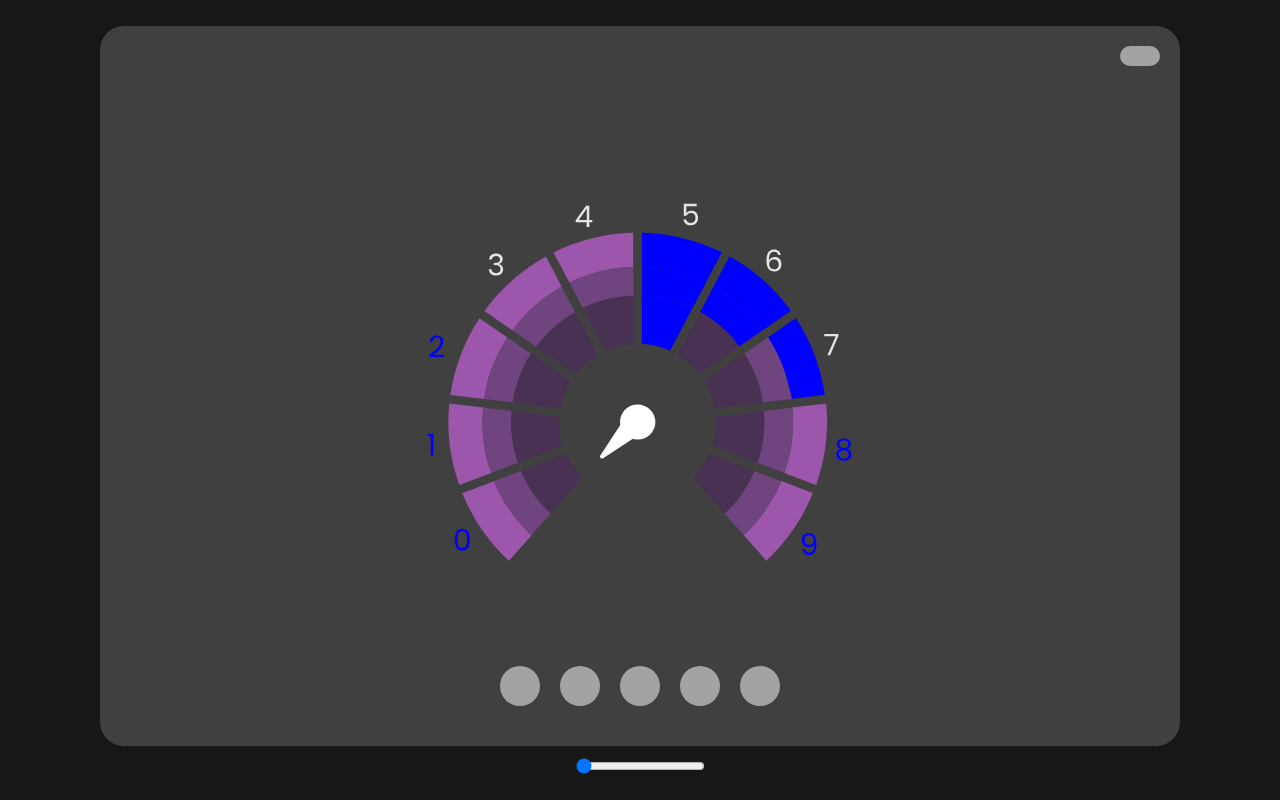
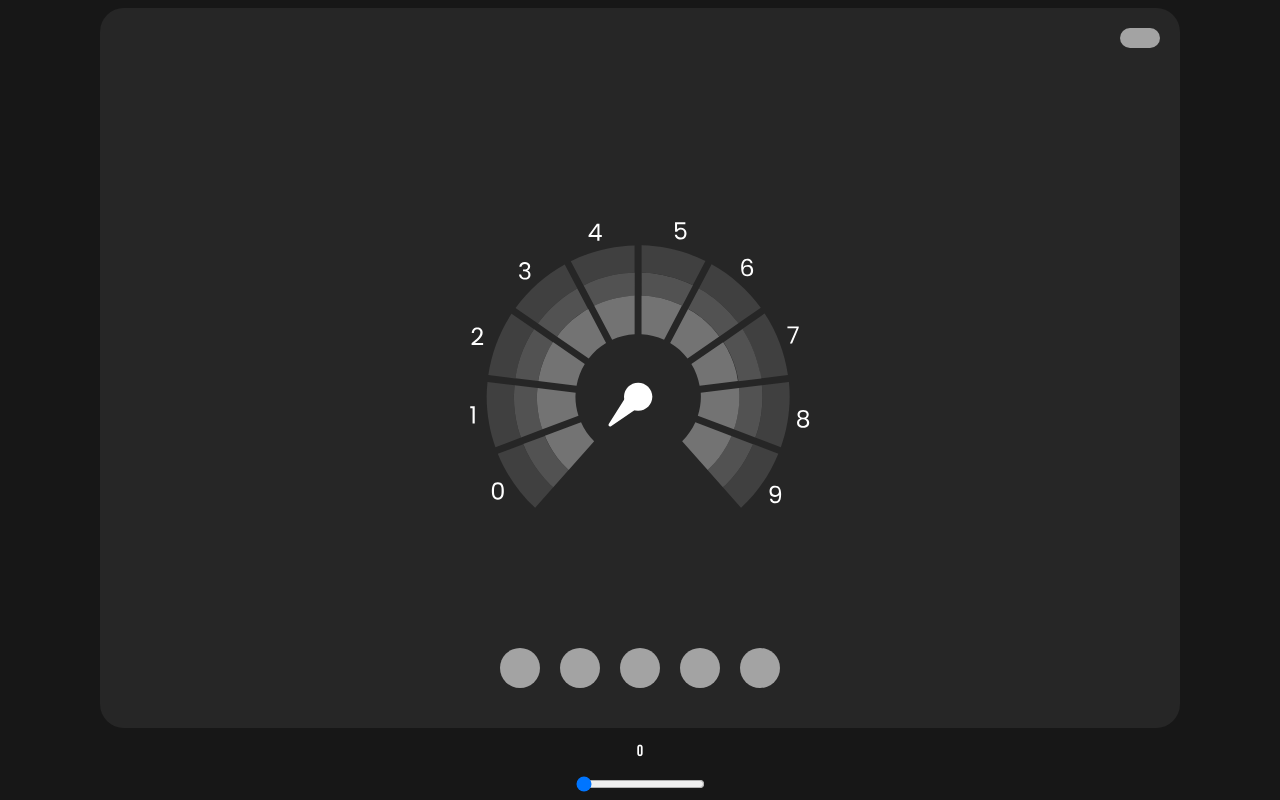
Before and after one commit to HrishikShaji/speedometer, a Next.js app: page / in a window 1280 px wide. Built offline with nearby package versions, Linux system fonts and the light colour scheme.

Commit message:
animation logic implemented

```diff
--- a/app/page.tsx
+++ b/app/page.tsx
@@ -1,46 +1,45 @@
 "use client";
-import { One } from "@/components/One";
 import { useEffect, useState } from "react";
 import gsap from "gsap";
-import { MeterOne } from "@/components/MeterOne";
-import { MeterTwo } from "@/components/MeterTwo";
-import { MeterThree } from "@/components/MeterThree";
-import { MeterFour } from "@/components/MeterFour";
-import { MeterFive } from "@/components/MeterFive";
-import { MeterSix } from "@/components/MeterSix";
 import { MeterSeven } from "@/components/MeterSeven";
+
+const green = ["#4ade80", "#22c55e", "#16a34a"];
+const defaults = ["#404040", "#525252", "#737373"];
 
 export default function Home() {
 	const [speed, setSpeed] = useState(0);
 
 	useEffect(() => {
-    const needle = document.getElementById("needl");
-    const el = document.getElementById("fifth-one");
+		const group = document.getElementById("six");
 
-    if (speed > 40 && speed < 90) {
-      gsap.to(el, { fill: "green" });
+		if (group) {
+			const paths = group.getElementsByTagName("path");
+
+			if (speed > 160) {
+				gsap.to(paths, {
+					fill: (i) => green[i],
+					stagger: {
+						each: 0.1,
+						from: "end",
+					},
+				});
 			} else {
-      gsap.to(el, { fill: "white" });
+				gsap.to(paths, {
+					fill: (i) => defaults[i],
+					stagger: {
+						each: 0.1,
+						from: "start",
+					},
+				});
 			}
-
-    gsap.fromTo(
-      needle,
-      {
-        rotate: 0,
-      },
-      {
-        transformOrigin: "bottom left",
-        rotate: 360,
-        duration: 3,
-      },
-    );
+		}
 	}, [speed]);
 	return (
 		<main className=" w-full h-screen flex flex-col gap-3 p-2 justify-center items-center bg-neutral-900">
-      <div className="h-[720px]  w-[1080px] bg-neutral-700 flex flex-col justify-center items-center rounded-3xl relative">
+			<div className="h-[720px]  w-[1080px] bg-neutral-800 flex flex-col justify-center items-center rounded-3xl relative">
 				<div className="absolute top-5 right-5 bg-neutral-400 rounded-3xl w-10 h-5"></div>
-        <div className="flex gap-40 absolute ">
-          <div className="w-[500px]">
+				<div className="flex gap-40 absolute  ">
+					<div className="w-[400px]">
 						<MeterSeven speed={speed} />
 					</div>
 				</div>
@@ -52,6 +51,7 @@
 					<div className="bg-neutral-400 rounded-full w-10 h-10"></div>
 				</div>
 			</div>
+			<h1 className="text-white">{speed}</h1>
 			<input
 				type="range"
 				defaultValue={speed}
--- a/components/MeterSeven.tsx
+++ b/components/MeterSeven.tsx
@@ -3,127 +3,137 @@
 }
 
 export const MeterSeven: React.FC<MeterSevenProps> = ({ speed }) => {
+	const colors = {
+		circleOne: "white",
+		circleTwo: "red",
+		circleThree: "#737373",
+		circleFour: "#525252",
+		circleFive: "#404040",
+		text: "white",
+	};
 	return (
 		<svg viewBox="0 0 500 500" fill="none" xmlns="http://www.w3.org/2000/svg">
+			<g id="six">
 				<path
 					d="M339.5 120.3L323.6 150.5C325.5 151.6 327.5 152.7 329.4 153.9C331.4 155.2 333.4 156.5 335.4 157.8C337.4 159.2 339.3 160.5 341.2 162C343.1 163.4 345 164.9 346.8 166.5C348.6 168 350.4 169.6 352.2 171.2C354 172.8 355.7 174.5 357.4 176.2C359.1 177.9 360.7 179.6 362.4 181.4C364 183.2 365.6 185 367.1 186.8C368.6 188.6 370.1 190.5 371.6 192.4C372 193 372.5 193.6 372.9 194.2L401 174.8C384.8 152.4 363.8 133.8 339.5 120.3Z"
-        fill="blue"
+					fill={colors.circleFive}
 				/>
 				<path
 					d="M367.1 186.8C365.6 185 364 183.2 362.4 181.4C360.8 179.6 359.1 177.9 357.4 176.2C355.7 174.5 354 172.9 352.2 171.2C350.4 169.6 348.6 168 346.8 166.5C345 165 343.1 163.5 341.2 162C339.3 160.6 337.3 159.2 335.4 157.8C333.4 156.4 331.4 155.1 329.4 153.9C327.5 152.7 325.6 151.6 323.6 150.5L310.2 176C311.7 176.8 313.1 177.7 314.5 178.5C316.3 179.6 318.1 180.8 319.9 182C321.7 183.2 323.4 184.5 325.1 185.8C326.8 187.1 328.4 188.5 330.1 189.8C331.7 191.2 333.3 192.6 334.9 194.1C336.4 195.6 338 197.1 339.4 198.6C340.9 200.1 342.3 201.7 343.7 203.4C345.1 205 346.4 206.7 347.8 208.4C348.3 209.1 348.8 209.8 349.3 210.5L373 194.1C372.6 193.5 372.1 192.9 371.7 192.3C370.2 190.5 368.7 188.6 367.1 186.8Z"
-        fill="blue"
+					fill={colors.circleFour}
 				/>
 				<path
+					d="M343.6 203.6C342.2 202 340.8 200.4 339.3 198.8C337.8 197.3 336.3 195.7 334.8 194.3C333.3 192.8 331.7 191.4 330 190C328.4 188.6 326.7 187.3 325 186C323.3 184.7 321.6 183.4 319.8 182.2C318 181 316.3 179.8 314.4 178.7C313 177.8 311.5 177 310.1 176.2L287.7 218.9C296.1 223.9 303.4 230.4 309.4 238.1L349.1 210.7C348.6 210 348.1 209.3 347.6 208.6C346.4 206.9 345 205.2 343.6 203.6Z"
+					fill={colors.circleThree}
+				/>
+			</g>
+			<path
 				d="M377.9 201.4C378.5 202.3 379.1 203.3 379.7 204.2C381 206.2 382.2 208.3 383.3 210.4C384.5 212.5 385.6 214.6 386.6 216.7C387.7 218.8 388.7 221 389.6 223.2C390.6 225.4 391.5 227.6 392.3 229.8C393.2 232 394 234.3 394.7 236.6C395.5 238.9 396.2 241.2 396.8 243.5C397.5 245.8 398.1 248.1 398.6 250.4C399.1 252.7 399.6 255.1 400.1 257.4C400.4 259.2 400.7 261.1 401 262.9L434.9 258.8C430.9 231.4 421 205.1 405.8 181.9L377.9 201.4Z"
-        fill="blue"
+				fill={colors.circleFive}
 			/>
 			<path
 				d="M398.8 250.4C398.3 248.1 397.7 245.8 397 243.5C396.3 241.2 395.6 238.9 394.9 236.6C394.1 234.3 393.3 232.1 392.5 229.8C391.6 227.6 390.7 225.4 389.8 223.2C388.8 221 387.8 218.8 386.8 216.7C385.7 214.6 384.6 212.4 383.5 210.4C382.3 208.3 381.1 206.2 379.9 204.2C379.3 203.3 378.7 202.3 378.1 201.4L354.4 217.8C354.7 218.2 355 218.7 355.3 219.1C356.4 220.9 357.5 222.8 358.6 224.6C359.6 226.5 360.6 228.4 361.6 230.3C362.5 232.2 363.4 234.2 364.3 236.1C365.1 238.1 365.9 240 366.7 242.1C367.4 244.1 368.1 246.1 368.8 248.2C369.4 250.2 370 252.3 370.6 254.4C371.1 256.5 371.6 258.6 372 260.6C372.4 262.6 372.8 264.5 373.1 266.5L401.7 263C401.4 261.2 401.1 259.3 400.8 257.5C399.9 255.1 399.4 252.8 398.8 250.4Z"
-        fill="#70447E"
+				fill={colors.circleFour}
 			/>
 			<path
 				d="M402.3 271.6C402.5 274.1 402.7 276.4 402.8 278.8C402.9 281.2 403 283.6 403 286C403 292.8 402.6 299.6 401.7 306.3C400.8 313 399.5 319.7 397.7 326.2C396.6 329.8 395.4 333.4 394.1 336.9L426.1 349C433.3 328.8 437 307.5 437.1 286C437.1 279.8 436.8 273.6 436.2 267.5L402.3 271.6Z"
-        fill="#9C57AC"
+				fill={colors.circleFive}
 			/>
 			<path
 				d="M402.3 271.7L373.7 275.1C373.8 276.6 374 278.1 374 279.6C374.1 281.7 374.2 283.9 374.2 286C374.2 292 373.8 298 372.9 304C372 310 370.8 315.9 369.1 321.6C368.5 323.3 367.9 325 367.2 326.6L394.1 336.8C395.4 333.3 396.6 329.7 397.7 326.1C399.5 319.6 400.8 312.9 401.7 306.2C402.6 299.5 403 292.7 403 285.9C403 283.5 402.9 281.1 402.8 278.7C402.7 276.4 402.5 274.1 402.3 271.7Z"
-        fill="#70447E"
+				fill={colors.circleFour}
 			/>
 			<path
 				d="M391.1 345.4C388.5 351.7 385.5 357.8 382.1 363.6C378.7 369.5 374.9 375.1 370.8 380.5C366.7 385.9 362.2 391 357.4 395.8C356.2 396.9 354.9 398 353.6 399.1L376.3 424.7C396.6 405.9 412.5 382.8 422.9 357.1L391.2 345.1C391.2 345.2 391.2 345.3 391.1 345.4Z"
-        fill="#9C57AC"
+				fill={colors.circleFive}
 			/>
 			<path
 				d="M362.7 338.6C360.2 344.1 357.3 349.4 354 354.4C350.7 359.5 347.1 364.3 343.2 368.9C340.4 371.9 337.5 374.8 334.5 377.6L353.6 399.2C354.9 398.1 356.1 397 357.4 395.9C362.2 391.1 366.7 386 370.8 380.6C374.9 375.2 378.7 369.6 382.1 363.7C385.5 357.8 388.5 351.7 391.1 345.5C391.1 345.4 391.2 345.3 391.2 345.2L364.1 334.9C363.7 336.1 363.2 337.3 362.7 338.6Z"
-        fill="#70447E"
+				fill={colors.circleFour}
 			/>
 			<path
 				d="M124.4 380.6C120.3 375.2 116.5 369.6 113.1 363.7C109.7 357.8 106.7 351.7 104.1 345.5C104.1 345.4 104 345.3 104 345.2L72.2998 357.2C82.6998 382.9 98.5998 405.9 118.9 424.8L141.6 399.2C140.3 398.1 139.1 397 137.8 395.9C133 391 128.6 385.9 124.4 380.6Z"
-        fill="#9C57AC"
+				fill={colors.circleFive}
 			/>
 			<path
 				d="M141.2 354.4C137.9 349.3 135.1 344 132.5 338.6C132 337.4 131.6 336.1 131.1 334.9L104 345.1C104 345.2 104.1 345.3 104.1 345.4C106.7 351.7 109.7 357.8 113.1 363.6C116.5 369.5 120.3 375.1 124.4 380.5C128.5 385.9 133 391 137.8 395.8C139 396.9 140.3 398 141.6 399.1L160.7 377.5C157.7 374.7 154.8 371.8 152 368.8C148.1 364.3 144.5 359.5 141.2 354.4Z"
-        fill="#70447E"
+				fill={colors.circleFour}
 			/>
 			<path
 				d="M93.6998 306.3C92.7998 299.6 92.3998 292.8 92.3998 286C92.4998 281.2 92.7998 276.4 93.2998 271.6L59.3998 267.5C58.6998 273.6 58.3998 279.8 58.2998 286C58.3998 307.5 62.0998 328.8 69.2998 349L101.3 336.9C99.9998 333.4 98.7998 329.8 97.6998 326.2C95.8998 319.7 94.4998 313 93.6998 306.3Z"
-        fill="#9C57AC"
+				fill={colors.circleFive}
 			/>
 			<path
 				d="M122.4 304C121.5 298 121.1 292 121.1 286C121.2 282.4 121.5 278.7 121.9 275.1L93.2999 271.6C92.7999 276.4 92.4999 281.2 92.3999 286C92.3999 292.8 92.7999 299.6 93.6999 306.3C94.5999 313 95.8999 319.7 97.6999 326.2C98.7999 329.8 99.9999 333.4 101.3 336.9L128.2 326.7C127.5 325 126.9 323.4 126.3 321.7C124.6 315.9 123.3 310 122.4 304Z"
-        fill="#70447E"
+				fill={colors.circleFour}
 			/>
 			<path
 				d="M60.3999 258.9L94.1999 263C94.9999 257.2 96.1999 251.5 97.5999 245.8C99.3999 239.3 101.5 232.8 104.1 226.6C106.7 220.3 109.7 214.3 113.1 208.4C114.6 206.1 116.1 203.8 117.6 201.6L89.3999 182.2C74.2999 205.3 64.3999 231.5 60.3999 258.9Z"
-        fill="#9C57AC"
+				fill={colors.circleFive}
 			/>
 			<path
 				d="M113.1 208.3C109.7 214.2 106.7 220.3 104.1 226.5C101.5 232.8 99.3002 239.2 97.6002 245.7C96.1002 251.4 95.0002 257.1 94.2002 262.9L122.7 266.4C123.5 261 124.7 255.6 126.2 250.3C127.9 244.5 130 238.9 132.5 233.4C135 228 137.8 222.7 141.1 217.7L117.6 201.5C116.1 203.8 114.6 206 113.1 208.3Z"
-        fill="#70447E"
+				fill={colors.circleFour}
 			/>
 			<path
 				d="M94.3999 175L122.5 194.4C123.1 193.4 123.8 192.5 124.4 191.5C128.5 186.1 133 181 137.8 176.2C142.6 171.4 147.7 166.9 153.1 162.8C158.5 158.7 164.1 154.9 170 151.5C170.6 151.2 171.1 150.9 171.7 150.7L155.9 120.6C131.7 134 110.7 152.5 94.3999 175Z"
-        fill="#9C57AC"
+				fill={colors.circleFive}
 			/>
 			<path
 				d="M170 151.5C164.1 154.9 158.5 158.7 153.1 162.8C147.7 166.9 142.6 171.4 137.8 176.2C133 181 128.5 186.1 124.4 191.5C123.7 192.5 123.1 193.4 122.5 194.4L146.3 210.8C148.1 208.2 150 205.6 152 203.2C155.9 198.6 160.2 194.4 164.8 190.4C169.4 186.5 174.2 182.8 179.2 179.6C181.1 178.5 183.1 177.4 185.1 176.4L171.6 150.7C171.1 150.9 170.6 151.2 170 151.5Z"
-        fill="#70447E"
+				fill={colors.circleFour}
 			/>
 			<path
 				d="M179.5 146.8C182.4 145.3 185.3 143.8 188.2 142.5C194.5 139.9 200.9 137.7 207.4 136C213.9 134.2 220.6 132.9 227.3 132C232.6 131.4 237.9 131 243.2 131V96.8C215.5 97.4 188.3 104.2 163.5 116.5L179.5 146.8Z"
-        fill="#9C57AC"
+				fill={colors.circleFive}
 			/>
 			<path
 				d="M207.5 136C201 137.8 194.5 139.9 188.3 142.5C185.3 143.8 182.4 145.3 179.6 146.8L192.9 172.2C193.7 171.8 194.4 171.4 195.2 171C200.7 168.5 206.3 166.4 212.1 164.7C217.9 163 223.8 161.7 229.7 160.9C234.2 160.3 238.8 160 243.4 159.9V131C238.1 131.1 232.8 131.4 227.5 132C220.7 132.9 214 134.2 207.5 136Z"
-        fill="#70447E"
+				fill={colors.circleFour}
 			/>
 			<path
 				d="M303.8 141.2C301.6 140.3 299.3 139.5 297.1 138.8C294.8 138 292.5 137.3 290.2 136.7C287.9 136 285.6 135.4 283.3 134.9C281 134.4 278.6 133.9 276.3 133.4C273.9 133 271.6 132.6 269.2 132.2C266.8 131.9 264.5 131.6 262.1 131.4C259.7 131.2 257.3 131 254.9 130.9C254 130.9 253 130.8 252.1 130.8V159.6C252.8 159.6 253.5 159.6 254.2 159.6C256.3 159.7 258.5 159.9 260.6 160.1C262.7 160.3 264.8 160.6 267 160.9C269.1 161.2 271.2 161.6 273.3 162C275.4 162.4 277.5 162.9 279.5 163.5C281.6 164 283.6 164.6 285.7 165.3C287.7 165.9 289.8 166.6 291.8 167.4C293.8 168.1 295.8 168.9 297.8 169.8C299.5 170.5 301.2 171.3 302.8 172.1L316.2 146.6C314.4 145.7 312.5 144.8 310.6 144C308.2 143 306 142 303.8 141.2Z"
-        fill="blue"
+				fill={colors.circleFour}
 			/>
 			<path
 				d="M252 130.8C252.9 130.8 253.9 130.8 254.8 130.9C257.2 131 259.6 131.2 262 131.4C264.4 131.6 266.8 131.9 269.1 132.2C271.5 132.5 273.8 132.9 276.2 133.4C278.6 133.8 280.9 134.3 283.2 134.9C285.5 135.4 287.8 136.1 290.1 136.7C292.4 137.4 294.7 138.1 297 138.8C299.3 139.6 301.5 140.4 303.7 141.2C305.9 142.1 308.1 143 310.3 143.9C312.2 144.7 314 145.6 315.9 146.5L331.8 116.3C307 104 279.7 97.3 252 96.7V130.8Z"
-        fill="blue"
-      />
-      <path
-        d="M343.6 203.6C342.2 202 340.8 200.4 339.3 198.8C337.8 197.3 336.3 195.7 334.8 194.3C333.3 192.8 331.7 191.4 330 190C328.4 188.6 326.7 187.3 325 186C323.3 184.7 321.6 183.4 319.8 182.2C318 181 316.3 179.8 314.4 178.7C313 177.8 311.5 177 310.1 176.2L287.7 218.9C296.1 223.9 303.4 230.4 309.4 238.1L349.1 210.7C348.6 210 348.1 209.3 347.6 208.6C346.4 206.9 345 205.2 343.6 203.6Z"
-        fill="#483153"
+				fill={colors.circleFive}
 			/>
 			<path
 				d="M370.1 254.3C369.6 252.2 369 250.2 368.3 248.1C367.7 246.1 367 244 366.2 242C365.5 240 364.7 238 363.8 236C363 234 362.1 232.1 361.1 230.2C360.2 228.3 359.2 226.4 358.1 224.5C357.1 222.6 356 220.8 354.8 219C354.5 218.6 354.2 218.1 353.9 217.7L314.2 245.1C319.3 253.4 322.8 262.6 324.5 272.2L372.4 266.4C372.1 264.4 371.7 262.4 371.3 260.5C371.2 258.4 370.7 256.4 370.1 254.3Z"
-        fill="#483153"
+				fill={colors.circleThree}
 			/>
 			<path
 				d="M373.7 275.1L325.9 280.9C326 282.6 326.1 284.3 326.1 286C326.1 294 324.8 302 322.3 309.6L367.3 326.7C368 325 368.6 323.4 369.2 321.7C370.9 315.9 372.2 310 373 304.1C373.9 298.1 374.3 292.1 374.3 286.1C374.3 284 374.2 281.8 374.1 279.7C373.9 278.1 373.8 276.6 373.7 275.1Z"
-        fill="#483153"
+				fill={colors.circleThree}
 			/>
 			<path
 				d="M302.7 341.6L334.6 377.6C337.6 374.8 340.5 371.9 343.3 368.9C347.2 364.3 350.9 359.5 354.1 354.4C357.4 349.3 360.2 344 362.8 338.6C363.3 337.4 363.7 336.1 364.2 334.9L319.2 317.8C315.2 326.7 309.6 334.7 302.7 341.6Z"
-        fill="#483153"
+				fill={colors.circleThree}
 			/>
 			<path
 				d="M131.2 334.8C131.6 336.1 132.1 337.3 132.6 338.5C135.1 344 138 349.3 141.3 354.3C144.6 359.4 148.2 364.2 152.1 368.8C154.9 371.8 157.8 374.7 160.8 377.5L192.7 341.5C185.8 334.7 180.2 326.6 176.3 317.7L131.2 334.8Z"
-        fill="#483153"
+				fill={colors.circleThree}
 			/>
 			<path
 				d="M169.6 280.9L121.9 275.1C121.5 278.7 121.2 282.4 121.1 286C121.1 292 121.5 298 122.4 304C123.3 310 124.5 315.9 126.2 321.6C126.8 323.3 127.4 325 128.1 326.6L173.1 309.6C170.6 302 169.3 294 169.3 286C169.3 284.3 169.5 282.6 169.6 280.9Z"
-        fill="#483153"
+				fill={colors.circleThree}
 			/>
 			<path
 				d="M132.6 233.4C130.1 238.9 128 244.5 126.3 250.3C124.8 255.6 123.6 261 122.8 266.4L170.7 272.2C172.4 262.6 175.9 253.4 181 245.1L141.2 217.6C137.9 222.8 135 228 132.6 233.4Z"
-        fill="#483153"
+				fill={colors.circleThree}
 			/>
 			<path
 				d="M179.3 179.6C174.2 182.9 169.4 186.5 164.9 190.4C160.3 194.3 156.1 198.6 152.1 203.2C150.1 205.7 148.2 208.2 146.4 210.8L185.9 238.1C191.9 230.4 199.2 223.9 207.6 218.9L185.3 176.4C183.2 177.4 181.2 178.4 179.3 179.6Z"
-        fill="#483153"
+				fill={colors.circleThree}
 			/>
 			<path
 				d="M212 164.6C206.2 166.3 200.6 168.4 195.1 170.9C194.3 171.3 193.6 171.7 192.8 172.1L215.2 214.8C224.1 210.8 233.6 208.4 243.3 207.9V159.8C238.7 159.9 234.2 160.2 229.6 160.8C223.7 161.6 217.8 162.9 212 164.6Z"
-        fill="#483153"
+				fill={colors.circleThree}
 			/>
 			<path
 				d="M291.6 167.4C289.6 166.7 287.6 166 285.5 165.3C283.5 164.7 281.4 164.1 279.3 163.5C277.2 163 275.1 162.5 273.1 162C271 161.6 268.9 161.2 266.8 160.9C264.7 160.6 262.6 160.3 260.4 160.1C258.3 159.9 256.1 159.7 254 159.6C253.3 159.6 252.6 159.6 251.9 159.6V207.8C261.6 208.3 271.2 210.7 280.1 214.7L302.5 172C300.8 171.2 299.2 170.4 297.5 169.7C295.6 168.9 293.6 168.1 291.6 167.4Z"
-        fill="blue"
+				fill={colors.circleThree}
 			/>
 			<path
 				id="circle"
@@ -137,47 +147,47 @@
 			/>
 			<path
 				d="M448.3 200L440.1 219.3H437.4L445.8 200.2H434.3V198H448.4V200H448.3Z"
-        fill="#E5E5E5"
+				fill={colors.text}
 			/>
 			<path
 				d="M384.1 115.7C382.3 115.7 381 116.4 380.2 117.7C379.3 119.1 378.9 121.3 378.9 124.4C379.4 123.4 380.1 122.6 381.2 122C382.3 121.4 383.4 121.1 384.7 121.1C386.7 121.1 388.4 121.7 389.6 123C390.8 124.3 391.4 126 391.4 128.3C391.4 129.6 391.1 130.9 390.6 131.9C390.1 133 389.3 133.8 388.2 134.5C387.1 135.1 385.9 135.4 384.4 135.4C382.4 135.4 380.8 134.9 379.6 134C378.5 133.1 377.7 131.8 377.2 130.2C376.7 128.6 376.5 126.6 376.5 124.3C376.5 117 379 113.4 384.1 113.4C386 113.4 387.6 113.9 388.7 115C389.8 116 390.5 117.4 390.7 119H388.2C387.7 116.8 386.4 115.7 384.1 115.7ZM381.7 123.9C380.9 124.2 380.3 124.8 379.9 125.5C379.5 126.2 379.2 127.1 379.2 128.1C379.2 129.6 379.6 130.8 380.5 131.8C381.4 132.8 382.6 133.2 384.2 133.2C385.6 133.2 386.7 132.8 387.5 131.9C388.3 131 388.7 129.9 388.7 128.4C388.7 126.9 388.3 125.6 387.5 124.8C386.7 123.9 385.6 123.5 384 123.5C383.3 123.4 382.5 123.5 381.7 123.9Z"
-        fill="#E5E5E5"
+				fill={colors.text}
 			/>
 			<path
 				d="M306.7 70.2H296.3V77C296.8 76.4 297.4 75.8 298.3 75.4C299.2 75 300.1 74.8 301.2 74.8C302.8 74.8 304.2 75.1 305.2 75.8C306.2 76.5 307 77.4 307.4 78.4C307.8 79.5 308.1 80.6 308.1 81.8C308.1 83.2 307.8 84.5 307.3 85.6C306.8 86.7 306 87.6 304.9 88.3C303.8 89 302.4 89.3 300.8 89.3C298.7 89.3 297 88.8 295.8 87.7C294.6 86.6 293.7 85.2 293.5 83.4H296.1C296.4 84.5 296.9 85.4 297.7 86C298.5 86.6 299.6 86.9 300.8 86.9C302.4 86.9 303.5 86.4 304.3 85.5C305.1 84.6 305.5 83.3 305.5 81.8C305.5 80.3 305.1 79.1 304.3 78.2C303.5 77.4 302.3 76.9 300.8 76.9C299.8 76.9 298.8 77.2 298.1 77.7C297.4 78.2 296.8 78.9 296.4 79.8H293.8V67.8H306.7V70.2Z"
-        fill="#E5E5E5"
+				fill={colors.text}
 			/>
 			<path
 				d="M185.7 86.2V84.2L196.1 69.8H199.3V83.9H202.3V86.2H199.3V91H196.6V86.2H185.7ZM196.8 72.6L188.8 83.9H196.8V72.6Z"
-        fill="#E5E5E5"
+				fill={colors.text}
 			/>
 			<path
 				d="M101.3 119.1C102.6 118.1 104.2 117.6 106.2 117.6C107.5 117.6 108.7 117.8 109.7 118.3C110.7 118.8 111.4 119.4 111.9 120.3C112.4 121.1 112.7 122.1 112.7 123.1C112.7 124.3 112.3 125.4 111.6 126.3C110.9 127.2 110 127.8 108.9 128V128.1C110.2 128.4 111.2 129 112 130C112.8 130.9 113.1 132.1 113.1 133.6C113.1 134.7 112.8 135.7 112.3 136.6C111.8 137.5 111 138.2 110 138.7C109 139.2 107.7 139.5 106.3 139.5C104.2 139.5 102.5 139 101.1 137.9C99.7998 136.8 98.9998 135.2 98.7998 133.2H101.4C101.5 134.4 102 135.4 102.9 136.1C103.7 136.9 104.8 137.2 106.2 137.2C107.6 137.2 108.6 136.8 109.4 136.1C110.1 135.4 110.5 134.4 110.5 133.3C110.5 131.8 110 130.7 109 130.1C108 129.4 106.5 129.1 104.5 129.1H103.8V127H104.5C106.3 127 107.7 126.7 108.6 126.1C109.5 125.5 110 124.6 110 123.4C110 122.4 109.7 121.5 109 120.9C108.3 120.3 107.3 120 106.1 120C104.9 120 103.9 120.3 103.1 120.9C102.3 121.5 101.9 122.4 101.8 123.5H99.1998C99.2998 121.5 99.9998 120.1 101.3 119.1Z"
-        fill="#E5E5E5"
+				fill={colors.text}
 			/>
 			<path
 				d="M45.4 214C46.8 212.7 48 211.4 49 209.9C50 208.5 50.5 207.1 50.5 205.7C50.5 204.4 50.2 203.4 49.6 202.7C49 202 48 201.6 46.6 201.6C45.3 201.6 44.2 202 43.5 202.9C42.8 203.7 42.4 204.9 42.3 206.3H39.7C39.8 204.1 40.5 202.4 41.7 201.2C43 200 44.6 199.4 46.6 199.4C48.6 199.4 50.3 200 51.5 201.1C52.7 202.2 53.3 203.8 53.3 205.8C53.3 207.4 52.8 209 51.8 210.6C50.8 212.2 49.7 213.5 48.5 214.7C47.3 215.9 45.7 217.2 43.7 218.8H53.9V221.1H39.5V219C42 217 43.9 215.3 45.4 214Z"
-        fill="blue"
+				fill={colors.text}
 			/>
 			<path
 				d="M37.7998 300.4V297.9H43.3998V319.3H40.6998V300.3H37.7998V300.4Z"
-        fill="blue"
+				fill={colors.text}
 			/>
 			<path
 				d="M66.4998 395.6C67.5998 393.7 69.4998 392.7 72.2998 392.7C74.9998 392.7 76.9998 393.7 78.0998 395.6C79.1998 397.5 79.7998 400.2 79.7998 403.6C79.7998 407.1 79.1998 409.8 78.0998 411.7C76.9998 413.6 75.0998 414.6 72.2998 414.6C69.4998 414.6 67.5998 413.6 66.4998 411.7C65.3998 409.8 64.7998 407.1 64.7998 403.6C64.7998 400.2 65.3998 397.5 66.4998 395.6ZM76.6998 399.2C76.4998 398 75.9998 397 75.2998 396.3C74.5998 395.6 73.5998 395.2 72.2998 395.2C70.9998 395.2 69.8998 395.6 69.1998 396.3C68.4998 397 67.9998 398 67.7998 399.2C67.5998 400.4 67.4998 401.9 67.4998 403.6C67.4998 405.4 67.5998 406.9 67.7998 408.1C67.9998 409.3 68.4998 410.3 69.1998 411C69.8998 411.7 70.8998 412.1 72.2998 412.1C73.5998 412.1 74.5998 411.7 75.2998 411C75.9998 410.3 76.4998 409.3 76.6998 408.1C76.8998 406.9 76.9998 405.4 76.9998 403.6C77.0998 401.9 76.8998 400.4 76.6998 399.2Z"
-        fill="blue"
+				fill={colors.text}
 			/>
 			<path
 				d="M416.4 415.8C417.1 416.4 418.1 416.7 419.3 416.7C420.9 416.7 422.2 416.1 422.9 414.8C423.7 413.5 424.1 411.3 424 408.3C423.6 409.2 422.9 409.9 421.9 410.4C420.9 410.9 419.9 411.2 418.7 411.2C417.4 411.2 416.2 410.9 415.2 410.4C414.2 409.9 413.3 409.1 412.8 408C412.2 407 411.9 405.7 411.9 404.2C411.9 402.1 412.5 400.4 413.7 399.1C414.9 397.8 416.7 397.2 418.9 397.2C421.7 397.2 423.6 398.1 424.7 399.9C425.8 401.7 426.4 404.4 426.4 407.9C426.4 410.4 426.2 412.4 425.7 414.1C425.3 415.7 424.5 417 423.4 417.8C422.3 418.7 420.9 419.1 419.1 419.1C417.1 419.1 415.5 418.6 414.4 417.5C413.3 416.4 412.6 415 412.5 413.3H415C415.2 414.3 415.6 415.2 416.4 415.8ZM422.4 407.6C423.2 406.8 423.7 405.7 423.7 404.3C423.7 402.8 423.3 401.6 422.5 400.7C421.7 399.8 420.5 399.3 419 399.3C417.6 399.3 416.5 399.7 415.7 400.6C414.9 401.5 414.5 402.6 414.5 404C414.5 405.4 414.9 406.6 415.7 407.5C416.5 408.4 417.7 408.8 419.2 408.8C420.5 408.9 421.6 408.5 422.4 407.6Z"
-        fill="blue"
+				fill={colors.text}
 			/>
 			<path
 				d="M447.8 311.1C447.2 310.3 446.9 309.3 446.9 308.1C446.9 307 447.2 306.1 447.7 305.2C448.2 304.3 449 303.7 450.1 303.2C451.2 302.7 452.4 302.4 453.9 302.4C455.4 302.4 456.7 302.7 457.7 303.2C458.8 303.7 459.6 304.4 460.1 305.2C460.6 306.1 460.9 307 460.9 308.1C460.9 309.2 460.6 310.3 460 311.1C459.4 311.9 458.5 312.6 457.5 313C458.7 313.4 459.7 314 460.4 315C461.1 316 461.5 317.1 461.5 318.4C461.5 319.7 461.2 320.8 460.6 321.8C460 322.8 459.1 323.5 457.9 324C456.7 324.5 455.4 324.8 453.9 324.8C452.4 324.8 451.1 324.5 449.9 324C448.8 323.5 447.9 322.7 447.2 321.8C446.6 320.8 446.3 319.7 446.3 318.4C446.3 317.1 446.7 315.9 447.4 315C448.1 314.1 449.1 313.4 450.3 313C449.2 312.5 448.4 311.9 447.8 311.1ZM450.3 315.2C449.4 315.9 448.9 316.9 448.9 318.3C448.9 319.6 449.4 320.6 450.2 321.4C451.1 322.2 452.3 322.6 453.8 322.6C455.3 322.6 456.5 322.2 457.4 321.4C458.3 320.6 458.7 319.6 458.7 318.3C458.7 317 458.2 316 457.3 315.3C456.4 314.6 455.2 314.2 453.7 314.2C452.5 314.1 451.3 314.5 450.3 315.2ZM457.2 305.6C456.4 304.9 455.3 304.6 453.9 304.6C452.5 304.6 451.5 304.9 450.7 305.6C449.9 306.3 449.5 307.2 449.5 308.4C449.5 309.5 449.9 310.4 450.7 311.1C451.5 311.8 452.6 312.1 453.9 312.1C455.2 312.1 456.3 311.8 457.1 311.1C457.9 310.4 458.3 309.5 458.3 308.4C458.4 307.2 458 306.2 457.2 305.6Z"
-        fill="blue"
+				fill={colors.text}
 			/>
 			<path
 				style={{
-          transform: `rotate(${-135 + speed}deg)`,
+					transform: `rotate(${-136 + speed}deg)`,
 					transformBox: "fill-box",
 					transformOrigin: "bottom",
 				}}
```
Lines whose indentation alone changed are shown as unchanged.
